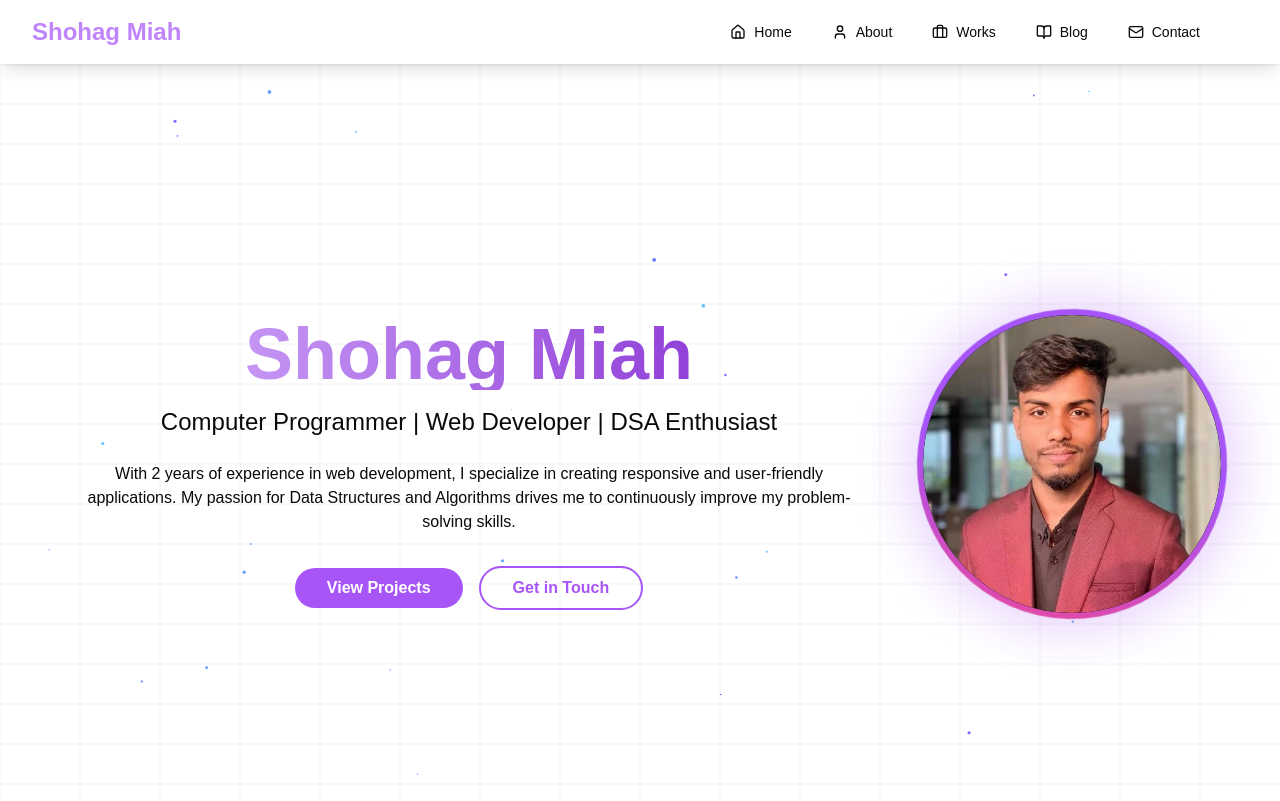
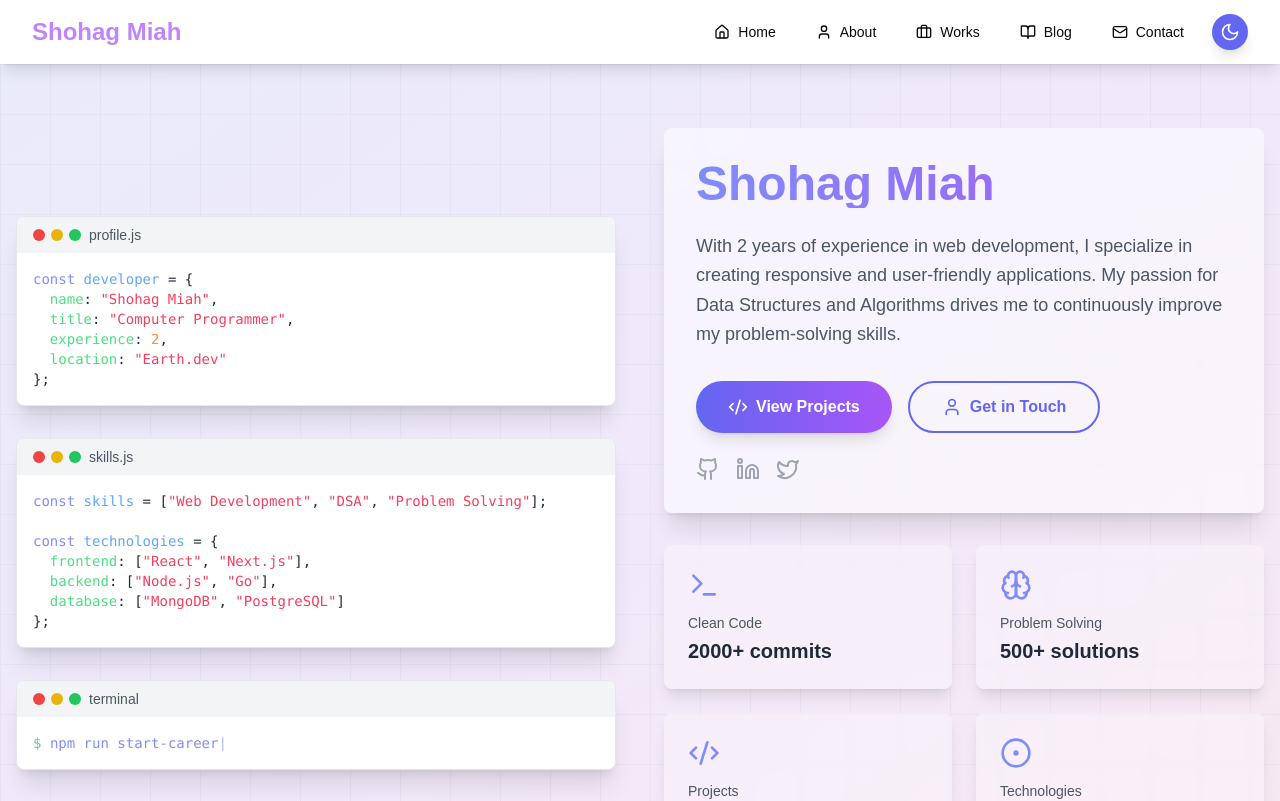
Before and after one commit to skshohagmiah/shohagmiah-portfolio, a Next.js app: page / in a window 1280 px wide. Shown: the top 801 px of the page. Built offline with nearby package versions, Linux system fonts and the light colour scheme.

Commit message:
profile hero section updated

```diff
--- a/app/page.tsx
+++ b/app/page.tsx
@@ -1,6 +1,7 @@
 import ContactSection from "@/components/ContactSection";
 import HeroSection from "@/components/HeroSection";
 import Homeblogsection from "@/components/LatestBlogsSection";
+import ServicesSection from "@/components/MyServices";
 
 import ProjectsSection from "@/components/ProjectSection";
 import SkillsSection from "@/components/SkillsAndExpertise";
@@ -11,6 +12,7 @@ export default function Home() {
       <HeroSection />
       <SkillsSection />
       <ProjectsSection />
+      <ServicesSection />
       <Homeblogsection />
       <ContactSection />
     </div>
--- a/components/HeroSection.tsx
+++ b/components/HeroSection.tsx
@@ -1,173 +1,212 @@
+//@ts-nocheck
 'use client'
 
-import React, { useEffect, useRef } from 'react'
-import { motion } from 'framer-motion'
-import AnimatedProfileImage from './AnimatedProfileImage'
-import { useTheme } from 'next-themes'
+import React, { useEffect, useState } from 'react';
+import { motion, AnimatePresence } from 'framer-motion';
+import { Terminal, User, Code2, Brain, CircleDot, Sun, Moon, Github, Linkedin, Twitter } from 'lucide-react';
+import { useTheme } from 'next-themes';
 
-const GRID_WIDTH = 80
-const GRID_HEIGHT = 40
-const NUMBER_OF_BEAMS = 30
+const CodeBlock = ({ title, children, delay }) => {
+  const { theme } = useTheme();
+  const isDark = theme === 'dark';
 
-class Beam {
-    x: number
-    y: number
-    radius: number
-    speed: number
-    angle: number
-    hue: number
+  return (
+    <motion.div
+      initial={{ opacity: 0, y: 20 }}
+      animate={{ opacity: 1, y: 0 }}
+      transition={{ duration: 0.8, delay }}
+      className={`${isDark ? 'bg-gray-800' : 'bg-white'} rounded-lg overflow-hidden shadow-xl mb-4 w-full max-w-2xl border ${isDark ? 'border-gray-700' : 'border-gray-200'}`}
+    >
+      <div className={`flex items-center gap-2 px-4 py-2 ${isDark ? 'bg-gray-700' : 'bg-gray-100'}`}>
+        <div className="flex gap-1.5">
+          <div className="w-3 h-3 rounded-full bg-red-500"></div>
+          <div className="w-3 h-3 rounded-full bg-yellow-500"></div>
+          <div className="w-3 h-3 rounded-full bg-green-500"></div>
+        </div>
+        <span className={`${isDark ? 'text-gray-300' : 'text-gray-600'} text-sm font-medium`}>{title}</span>
+      </div>
+      <div className="p-4 font-mono text-sm">
+        {children}
+      </div>
+    </motion.div>
+  );
+};
 
-    constructor(width: number, height: number) {
-        this.x = Math.random() * width
-        this.y = Math.random() * height
-        this.radius = Math.random() * 1.5 + 0.5
-        this.speed = Math.random() * 1.5 + 0.5
-        this.angle = Math.random() * Math.PI * 2
-        this.hue = Math.random() * 60 + 200
-    }
-
-    update(width: number, height: number) {
-        this.x += Math.cos(this.angle) * this.speed
-        this.y += Math.sin(this.angle) * this.speed
-
-        if (this.x < 0 || this.x > width) this.angle = Math.PI - this.angle
-        if (this.y < 0 || this.y > height) this.angle = -this.angle
-    }
-
-    draw(ctx: CanvasRenderingContext2D) {
-        ctx.beginPath()
-        ctx.arc(this.x, this.y, this.radius, 0, Math.PI * 2)
-        ctx.fillStyle = `hsla(${this.hue}, 100%, 50%, 0.6)`
-        ctx.fill()
-    }
-}
-
-export default function HeroSection() {
-    const canvasRef = useRef<HTMLCanvasElement>(null)
-    const beams = useRef<Beam[]>([])
-    const animationFrameId = useRef<number>()
-    const theme = useTheme()
+const TypewriterText = ({ text, delay }) => {
+  const [displayText, setDisplayText] = useState('');
 
   useEffect(() => {
-        const canvas = canvasRef.current
-        if (!canvas) return
+    let currentIndex = 0;
+    const intervalId = setInterval(() => {
+      if (currentIndex <= text.length) {
+        setDisplayText(text.slice(0, currentIndex));
+        currentIndex++;
+      } else {
+        clearInterval(intervalId);
+      }
+    }, 50);
 
-        const ctx = canvas.getContext('2d')
-        if (!ctx) return
-
-        const resizeCanvas = () => {
-            canvas.width = window.innerWidth
-            canvas.height = window.innerHeight
-        }
-
-        const initBeams = () => {
-            beams.current = []
-            for (let i = 0; i < NUMBER_OF_BEAMS; i++) {
-                beams.current.push(new Beam(canvas.width, canvas.height))
-            }
-        }
-
-        resizeCanvas()
-        initBeams()
-
-        const animate = () => {
-            ctx.clearRect(0, 0, canvas.width, canvas.height)
-
-            // Draw grid
-            ctx.strokeStyle = theme.theme === 'dark' ? 'rgba(255, 255, 255, 0.05)' : 'rgba(0, 0, 0, 0.05)'
-            ctx.lineWidth = 1
-
-            for (let x = 0; x < canvas.width; x += GRID_WIDTH) {
-                ctx.beginPath()
-                ctx.moveTo(x, 0)
-                ctx.lineTo(x, canvas.height)
-                ctx.stroke()
-            }
-
-            for (let y = 0; y < canvas.height; y += GRID_HEIGHT) {
-                ctx.beginPath()
-                ctx.moveTo(0, y)
-                ctx.lineTo(canvas.width, y)
-                ctx.stroke()
-            }
-
-            // Update and draw beams
-            beams.current.forEach((beam) => {
-                beam.update(canvas.width, canvas.height)
-                beam.draw(ctx)
-            })
-
-            animationFrameId.current = requestAnimationFrame(animate)
-        }
-
-        window.addEventListener('resize', resizeCanvas)
-        animate()
-
-        return () => {
-            if (animationFrameId.current) {
-                cancelAnimationFrame(animationFrameId.current)
-            }
-            window.removeEventListener('resize', resizeCanvas)
-        }
-    }, [theme.theme]) // Reset everything when theme changes
+    return () => clearInterval(intervalId);
+  }, [text]);
 
   return (
-        <div className="relative min-h-screen flex flex-col gap-8 md:flex-row-reverse items-center justify-center overflow-hidden dark:bg-gray-900">
-            <canvas
-                ref={canvasRef}
-                className="absolute inset-0 w-full h-full"
-            />
-            <div className='flex items-center justify-center'>
-                <AnimatedProfileImage />
+    <span className="text-indigo-400">
+      {displayText}
+      <span className="animate-pulse">|</span>
+    </span>
+  );
+};
+
+
+const BackgroundGrid = () => {
+  const { theme } = useTheme();
+  const isDark = theme === 'dark';
+
+  return (
+    <div className="absolute inset-0 overflow-hidden">
+      <div className={`absolute inset-0 ${isDark ? 'bg-gray-900' : 'bg-gray-50'}`}></div>
+      <div
+        className="absolute inset-0"
+        style={{
+          backgroundImage: `linear-gradient(to right, ${isDark ? '#4a5568' : '#cbd5e0'} 1px, transparent 1px), linear-gradient(to bottom, ${isDark ? '#4a5568' : '#cbd5e0'} 1px, transparent 1px)`,
+          backgroundSize: '50px 50px',
+          opacity: isDark ? 0.1 : 0.2
+        }}
+      ></div>
+      <div className="absolute inset-0 bg-gradient-to-br from-indigo-500/10 via-purple-500/10 to-pink-500/10"></div>
     </div>
-            <div className="relative z-10 text-center px-4 sm:px-6 lg:px-8">
-                <motion.h1
-                    initial={{ opacity: 0, y: -20 }}
-                    animate={{ opacity: 1, y: 0 }}
+  );
+};
+
+const SocialLinks = () => {
+  const links = [
+    { icon: Github, href: '#' },
+    { icon: Linkedin, href: '#' },
+    { icon: Twitter, href: '#' },
+  ];
+
+  return (
+    <div className="flex space-x-4 mt-6">
+      {links.map((link, index) => (
+        <motion.a
+          key={index}
+          href={link.href}
+          target="_blank"
+          rel="noopener noreferrer"
+          whileHover={{ scale: 1.1 }}
+          whileTap={{ scale: 0.9 }}
+          className="text-gray-400 hover:text-indigo-500 transition-colors"
+        >
+          <link.icon size={24} />
+        </motion.a>
+      ))}
+    </div>
+  );
+};
+
+export default function EnhancedHeroSection() {
+  const { theme } = useTheme();
+  const isDark = theme === 'dark';
+
+  return (
+    <div className={`relative min-h-screen flex items-center justify-center overflow-hidden transition-colors duration-300`}>
+      <BackgroundGrid />
+      <div className="container mx-auto px-4 py-16 relative z-10">
+        <div className="grid grid-cols-1 lg:grid-cols-2 gap-12 items-center">
+          <div className="space-y-8">
+            <CodeBlock title="profile.js" delay={0}>
+              <div className={isDark ? 'text-gray-300' : 'text-gray-800'}>
+                <span className="text-indigo-400">const</span>{" "}
+                <span className="text-blue-400">developer</span> = {"{"}<br />
+                &nbsp;&nbsp;<span className="text-green-400">name</span>: <span className="text-rose-500 dark:text-yellow-300">"Shohag Miah"</span>,<br />
+                &nbsp;&nbsp;<span className="text-green-400">title</span>: <span className="text-rose-500 dark:text-yellow-300">"Computer Programmer"</span>,<br />
+                &nbsp;&nbsp;<span className="text-green-400">experience</span>: <span className="text-orange-400">2</span>,<br />
+                &nbsp;&nbsp;<span className="text-green-400">location</span>: <span className="text-rose-500 dark:text-yellow-300">"Earth.dev"</span><br />
+                {"}"};
+              </div>
+            </CodeBlock>
+
+            <CodeBlock title="skills.js" delay={0.2}>
+              <div className={isDark ? 'text-gray-300' : 'text-gray-800'}>
+                <span className="text-indigo-400">const</span>{" "}
+                <span className="text-blue-400">skills</span> = [<span className="text-rose-500 dark:text-yellow-300">"Web Development"</span>, <span className="text-rose-500 dark:text-yellow-300">"DSA"</span>, <span className="text-rose-500 dark:text-yellow-300">"Problem Solving"</span>];<br /><br />
+                <span className="text-indigo-400">const</span>{" "}
+                <span className="text-blue-400">technologies</span> = {"{"}<br />
+                &nbsp;&nbsp;<span className="text-green-400">frontend</span>: [<span className="text-rose-500 dark:text-yellow-300">"React"</span>, <span className="text-rose-500 dark:text-yellow-300">"Next.js"</span>],<br />
+                &nbsp;&nbsp;<span className="text-green-400">backend</span>: [<span className="text-rose-500 dark:text-yellow-300">"Node.js"</span>, <span className="text-rose-500 dark:text-yellow-300">"Go"</span>],<br />
+                &nbsp;&nbsp;<span className="text-green-400">database</span>: [<span className="text-rose-500 dark:text-yellow-300">"MongoDB"</span>, <span className="text-rose-500 dark:text-yellow-300">"PostgreSQL"</span>]<br />
+                {"}"};
+              </div>
+            </CodeBlock>
+
+            <CodeBlock title="terminal" delay={0.4}>
+              <div className={`font-mono ${isDark ? 'text-gray-300' : 'text-gray-800'}`}>
+                <span className="text-green-400">$</span> <TypewriterText text="npm run start-career" delay={0.6} />
+              </div>
+            </CodeBlock>
+          </div>
+
+          <div className="space-y-8">
+            <motion.div
+              initial={{ opacity: 0, scale: 0.9 }}
+              animate={{ opacity: 1, scale: 1 }}
               transition={{ duration: 0.8 }}
-                    className="text-4xl sm:text-5xl md:text-7xl font-bold  mb-4  bg-gradient-to-r from-purple-300 to-purple-700 bg-clip-text text-transparent"
+              className={`${isDark ? 'bg-gray-800/50' : 'bg-white/50'} p-8 rounded-lg backdrop-blur-sm shadow-xl`}
             >
+              <h1 className="text-4xl md:text-5xl font-bold mb-6 bg-gradient-to-r from-indigo-400 to-purple-500 bg-clip-text text-transparent">
                 Shohag Miah
-                </motion.h1>
-                <motion.p
+              </h1>
+              <p className={`${isDark ? 'text-gray-300' : 'text-gray-600'} mb-8 text-lg leading-relaxed`}>
+                With 2 years of experience in web development, I specialize in creating responsive
+                and user-friendly applications. My passion for Data Structures and Algorithms drives
+                me to continuously improve my problem-solving skills.
+              </p>
+              <div className="flex flex-wrap gap-4">
+                <motion.a
+                  whileHover={{ scale: 1.05 }}
+                  whileTap={{ scale: 0.95 }}
+                  href="#projects"
+                  className="bg-gradient-to-r from-indigo-500 to-purple-500 hover:from-indigo-600 hover:to-purple-600 text-white font-bold py-3 px-8 rounded-full flex items-center gap-2 shadow-lg transition-all duration-300"
+                >
+                  <Code2 size={20} />
+                  View Projects
+                </motion.a>
+                <motion.a
+                  whileHover={{ scale: 1.05 }}
+                  whileTap={{ scale: 0.95 }}
+                  href="#contact"
+                  className={`border-2 ${isDark ? 'border-indigo-400 text-indigo-400 hover:bg-indigo-400' : 'border-indigo-500 text-indigo-500 hover:bg-indigo-500'} hover:text-white font-bold py-3 px-8 rounded-full flex items-center gap-2 transition-all duration-300`}
+                >
+                  <User size={20} />
+                  Get in Touch
+                </motion.a>
+              </div>
+              <SocialLinks />
+            </motion.div>
+
+            <div className="grid grid-cols-2 gap-6">
+              {[
+                { icon: Terminal, label: 'Clean Code', value: '2000+ commits' },
+                { icon: Brain, label: 'Problem Solving', value: '500+ solutions' },
+                { icon: Code2, label: 'Projects', value: '20+ completed' },
+                { icon: CircleDot, label: 'Technologies', value: '15+ mastered' },
+              ].map((stat, index) => (
+                <motion.div
+                  key={index}
                   initial={{ opacity: 0, y: 20 }}
                   animate={{ opacity: 1, y: 0 }}
-                    transition={{ duration: 0.8, delay: 0.2 }}
-                    className="text-xl md:text-2xl dark:text-gray-300 mb-6"
+                  transition={{ duration: 0.5, delay: 0.6 + index * 0.1 }}
+                  className={`${isDark ? 'bg-gray-800/30' : 'bg-white/30'} p-6 rounded-lg backdrop-blur-sm shadow-lg hover:shadow-xl transition-all duration-300`}
                 >
-                    Computer Programmer | Web Developer | DSA Enthusiast
-                </motion.p>
-                <motion.div
-                    initial={{ opacity: 0 }}
-                    animate={{ opacity: 1 }}
-                    transition={{ duration: 0.8, delay: 0.4 }}
-                    className="max-w-3xl mx-auto dark:text-gray-400 mb-8"
-                >
-                    <p className="mb-4">
-                        With 2 years of experience in web development, I specialize in creating responsive and user-friendly applications.
-                        My passion for Data Structures and Algorithms drives me to continuously improve my problem-solving skills.
-                    </p>
+                  <stat.icon className="w-8 h-8 text-indigo-400 mb-3" />
+                  <div className={`text-sm ${isDark ? 'text-gray-400' : 'text-gray-600'} mb-1`}>{stat.label}</div>
+                  <div className={`text-xl font-semibold ${isDark ? 'text-gray-200' : 'text-gray-800'}`}>{stat.value}</div>
                 </motion.div>
-                <motion.div
-                    initial={{ opacity: 0 }}
-                    animate={{ opacity: 1 }}
-                    transition={{ duration: 0.8, delay: 0.6 }}
-                    className="flex justify-center items-center space-x-4"
-                >
-                    <a
-                        href="#projects"
-                        className="bg-purple-500 hover:bg-purple-600 text-white font-bold py-2 px-8 rounded-full  transition duration-300 ease-in-out transform hover:scale-105"
-                    >
-                        View Projects
-                    </a>
-                    <a
-                        href="#contact"
-                        className="bg-transparent border-2 border-purple-500 text-purple-500 hover:bg-purple-500 hover:text-white font-bold py-2 px-8 rounded-full transition duration-300 ease-in-out transform hover:scale-105"
-                    >
-                        Get in Touch
-                    </a>
-                </motion.div>
+              ))}
             </div>
           </div>
-    )
+        </div>
+      </div>
+    </div>
+  );
 }
--- a/components/ModeToggle.tsx
+++ b/components/ModeToggle.tsx
@@ -3,6 +3,8 @@
 import * as React from "react";
 import { Moon, Sun } from "lucide-react";
 import { useTheme } from "next-themes";
+import { motion, AnimatePresence } from 'framer-motion';
+
 
 
 export function ModeToggle() {
@@ -11,16 +13,23 @@ export function ModeToggle() {
   console.log(theme, "theme");
 
   return (
-    <>
-      {theme === "light" ? (
-        <button onClick={() => setTheme("dark")} className="bg-transparent">
-          <Moon className="w-5 h-5 text-black" />
-        </button>
-      ) : (
-        <button className="bg-transparent text-white"  onClick={() => setTheme("light")}>
-          <Sun className="w-5 h-5" />
-        </button>
-      )}
-    </>
+    <motion.button
+      whileHover={{ scale: 1.1 }}
+      whileTap={{ scale: 0.9 }}
+      onClick={() => setTheme(theme === 'dark' ? 'light' : 'dark')}
+      className=" p-2 rounded-full bg-indigo-500 text-white z-50 shadow-lg"
+    >
+      <AnimatePresence mode="wait" initial={false}>
+        <motion.div
+          key={theme}
+          initial={{ y: -20, opacity: 0 }}
+          animate={{ y: 0, opacity: 1 }}
+          exit={{ y: 20, opacity: 0 }}
+          transition={{ duration: 0.2 }}
+        >
+          {theme === 'dark' ? <Sun size={20} /> : <Moon size={20} />}
+        </motion.div>
+      </AnimatePresence>
+    </motion.button>
   );
 }
--- /dev/null
+++ b/components/MyServices.tsx
@@ -0,0 +1,111 @@
+//@ts-nocheck
+'use client'
+
+import React from 'react';
+import { motion } from 'framer-motion';
+import { Code, Smartphone, Server } from 'lucide-react';
+
+const ServiceCard = ({ service }) => (
+  <motion.div
+    layout
+    className="dark:bg-gray-800 rounded-lg shadow-xl overflow-hidden"
+    whileHover={{ scale: 1.02 }}
+    whileTap={{ scale: 0.98 }}
+  >
+    <div className="p-6">
+      <div className="w-12 h-12 rounded-lg bg-purple-500/10 flex items-center justify-center mb-4">
+        <service.icon className="w-6 h-6 text-purple-400" />
+      </div>
+      <h3 className="text-xl font-semibold dark:text-white mb-2">{service.title}</h3>
+      <p className="text-gray-900 dark:text-gray-400 mb-4">{service.description}</p>
+      <div className="flex flex-wrap gap-2 mb-4">
+        {service.technologies.map((tech, index) => (
+          <span key={index} className="bg-purple-500 text-white text-xs px-2 py-1 rounded">
+            {tech}
+          </span>
+        ))}
+      </div>
+      <ul className="space-y-2">
+        {service.features.map((feature, index) => (
+          <li key={index} className="flex items-center text-gray-700 dark:text-gray-300">
+            <div className="w-1.5 h-1.5 rounded-full bg-purple-400 mr-2"></div>
+            {feature}
+          </li>
+        ))}
+      </ul>
+    </div>
+  </motion.div>
+);
+
+export default function ServicesSection() {
+  const services = [
+    {
+      title: "Web Development",
+      description: "Creating responsive and modern web applications with cutting-edge technologies and best practices.",
+      icon: Code,
+      technologies: ["React", "Next.js", "TailwindCSS", "TypeScript"],
+      features: [
+        "Single Page Applications",
+        "Progressive Web Apps",
+        "Responsive Designs",
+        "Performance Optimization"
+      ]
+    },
+    {
+      title: "Mobile App Development",
+      description: "Building native and cross-platform mobile applications that deliver exceptional user experiences.",
+      icon: Smartphone,
+      technologies: ["React Native", "Flutter", "iOS", "Android"],
+      features: [
+        "Cross-platform Solutions",
+        "Native Performance",
+        "Offline Functionality",
+        "Push Notifications"
+      ]
+    },
+    {
+      title: "Backend Development",
+      description: "Developing scalable and secure backend solutions using Go and Node.js with modern architecture patterns.",
+      icon: Server,
+      technologies: ["Go", "Node.js", "MongoDB", "PostgreSQL"],
+      features: [
+        "RESTful APIs",
+        "Microservices",
+        "Database Design",
+        "Cloud Integration"
+      ]
+    }
+  ];
+
+  return (
+    <section className="py-20 bg-gradient-to-b dark:from-gray-800 dark:to-gray-900">
+      <div className="container mx-auto px-4">
+        <motion.div
+          initial={{ opacity: 0, y: -20 }}
+          whileInView={{ opacity: 1, y: 0 }}
+          transition={{ duration: 0.5 }}
+          className="text-center mb-12"
+        >
+          <h2 className="text-4xl md:text-5xl font-bold dark:text-white mb-4">My Services</h2>
+          <p className="text-base text-gray-600 dark:text-gray-400 max-w-3xl mx-auto">
+            Delivering comprehensive solutions across web, mobile, and backend development,
+            with a focus on performance, scalability, and user experience.
+          </p>
+        </motion.div>
+
+        <div className="grid grid-cols-1 md:grid-cols-2 lg:grid-cols-3 gap-8">
+          {services.map((service, index) => (
+            <motion.div
+              key={index}
+              initial={{ opacity: 0, y: 20 }}
+              whileInView={{ opacity: 1, y: 0 }}
+              transition={{ duration: 0.5, delay: index * 0.1 }}
+            >
+              <ServiceCard service={service} />
+            </motion.div>
+          ))}
+        </div>
+      </div>
+    </section>
+  );
+}
--- a/components/header.tsx
+++ b/components/header.tsx
@@ -19,7 +19,7 @@ export default function Header() {
 
   return (
     <header className="shadow-lg sticky top-0 z-50 bg-white dark:bg-gray-900">
-      <div className="max-w-screen-xl mx-auto px-4 sm:px-6 lg:px-8">
+      <div className="container mx-auto px-4 sm:px-6 lg:px-8">
         <div className="flex items-center justify-between h-16">
           <div className="flex items-center">
             <Link href="/" className="text-2xl font-bold text-purple-400 transition-colors duration-200 hover:text-purple-300">
```
Lines whose indentation alone changed are shown as unchanged.
